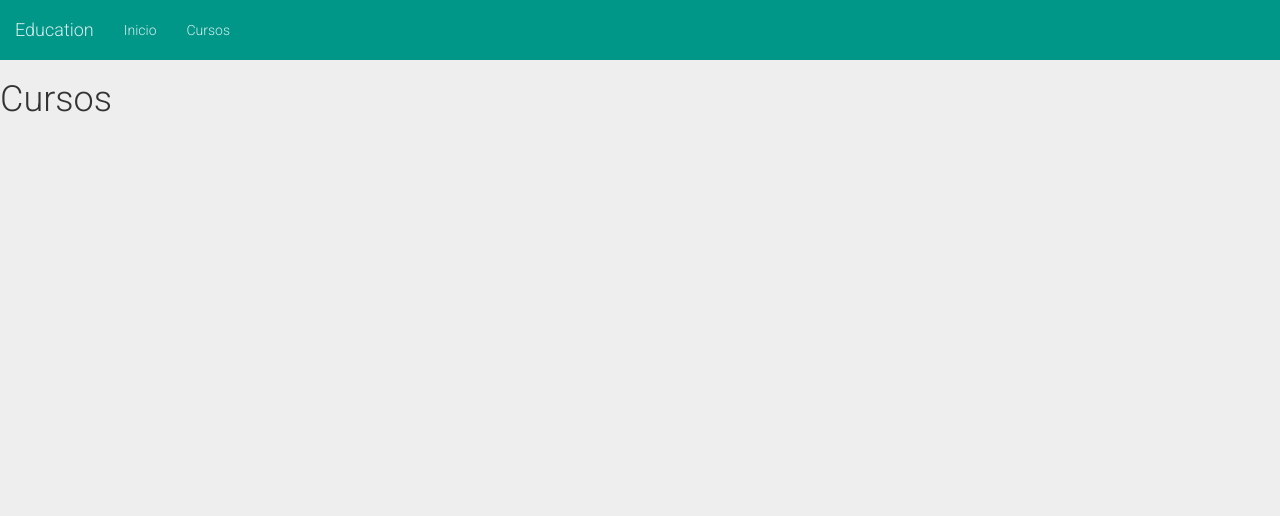
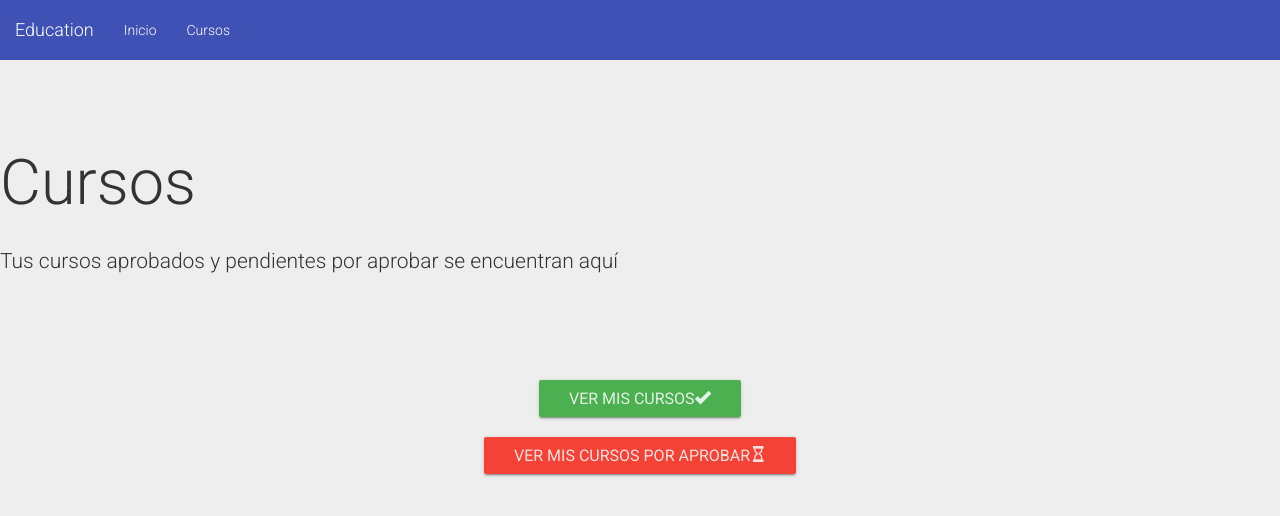
Before and after one commit to BunchDev/Creaver, a Laravel app: page /cursos in a window 1280 px wide. Shown: the top 516 px of the page. Run offline with Laravel 8, Linux system fonts and the light colour scheme; style sheets or scripts are compiled from the project's sources; settings files or empty folders that the repository lacks are supplied; some libraries are stand-ins or nearby versions.

Commit message:
cursos listados sin BD ni tabla
Ya muestra los botones que listaran los cursos y lista cursos sin la
informacion de la BD.
IMPORTANTE: Los scripts los almaceno en la ruta public/scripts
- Para correr la aplicacion tendran que instalar la paqueteria de HTML
FORMS  les dejo la liga de como podran hacerlo:
https://laravelcollective.com/docs/5.1/html

```diff
--- /dev/null
+++ b/PEducativa/public/scripts/cursos.js
@@ -0,0 +1,6 @@
+$(document).on('ready',function(){
+
+        $("#ap").append('<span class="glyphicon glyphicon-ok" aria-hidden="true"></span>');
+        $("#pa").append('<span class="glyphicon glyphicon-hourglass" aria-hidden="true"></span>');
+
+    });
--- a/PEducativa/resources/views/profesor/cursos.blade.php
+++ b/PEducativa/resources/views/profesor/cursos.blade.php
@@ -1,6 +1,56 @@
 @extends('profesor.perfil')
+{!! Html::script('bower_components/jquery/dist/jquery.min.js')!!}
+{!! Html::script('scripts/cursos.js')!!}
 
 @section('content')
-<h1>Cursos</h1>
 
+
+<!-- Agrego un mensaje de informacion al entrar a este modulo -->
+<div class="jumbotron jumbotron-fluid">
+<h1 class="display-3">Cursos</h1>
+<br>
+<p class="lead"> Tus cursos aprobados y pendientes por aprobar se encuentran aquí
+</div>
+
+<!-- Creo un form donde agrego los elementos del modulo como los botones de despliegue -->
+{!! Form:: open(['url' => '#','role' => 'form','class' => 'form-horizontal'])   !!}
+
+<div class="aprobados" align= "center">
+
+{!! Form:: button("Ver mis cursos",array('class' => 'btn btn-raised btn-success btn-lg','data-toggle' => 'collapse','data-target' => '#curso','id' => 'ap','aria-label' => 'Left Align')) !!}
+
+<br>
+<div id="curso" class="collapse">
+<button type="button">Boton1</button><br>
+<button type="button">Boton2</button><br>
+<button type="button">Boton3</button><br>
+<button type="button">Boton4</button><br>
+<button type="button">Boton5</button><br>
+<button type="button">Boton6</button><br>
+</div>
+</div>
+<div class="poraprobar" align= "center">
+
+{!! Form:: button("Ver mis cursos por aprobar",array('class' => 'btn btn-raised btn-danger btn-lg','data-toggle' => 'collapse','data-target' => '#cursono','id' => 'pa')) !!}
+<br>
+<div id="cursono" class="collapse">
+<button type="button">Boton1</button><br>
+<button type="button">Boton2</button><br>
+<button type="button">Boton3</button><br>
+<button type="button">Boton4</button><br>
+<button type="button">Boton5</button><br>
+<button type="button">Boton6</button><br>
+</div>
+
+
+
+</div>
+
+
+
+
+{!! Form:: close() !!}
+
+
+</div>
 @endsection
--- a/PEducativa/resources/views/profesor/perfil.blade.php
+++ b/PEducativa/resources/views/profesor/perfil.blade.php
@@ -27,7 +27,7 @@
 	<![endif]-->
 </head>
 <body>
-	<nav class="navbar navbar-default">
+	<nav class="navbar navbar-inverse" role="navigation">
 		<div class="container-fluid">
 			<div class="navbar-header">
 				<button type="button" class="navbar-toggle collapsed" data-toggle="collapse" data-target="#bs-example-navbar-collapse-1">
@@ -60,7 +60,6 @@
 	{!! Html::script('bower_components/bootstrap-material-design/dist/js/ripples.min.js')!!}
 	{!! Html::script('bower_components/bootstrap-material-design/dist/js/material.min.js')!!}
 
-
 <script type="text/javascript">
 	$(document).on('ready',function(){
 
```
